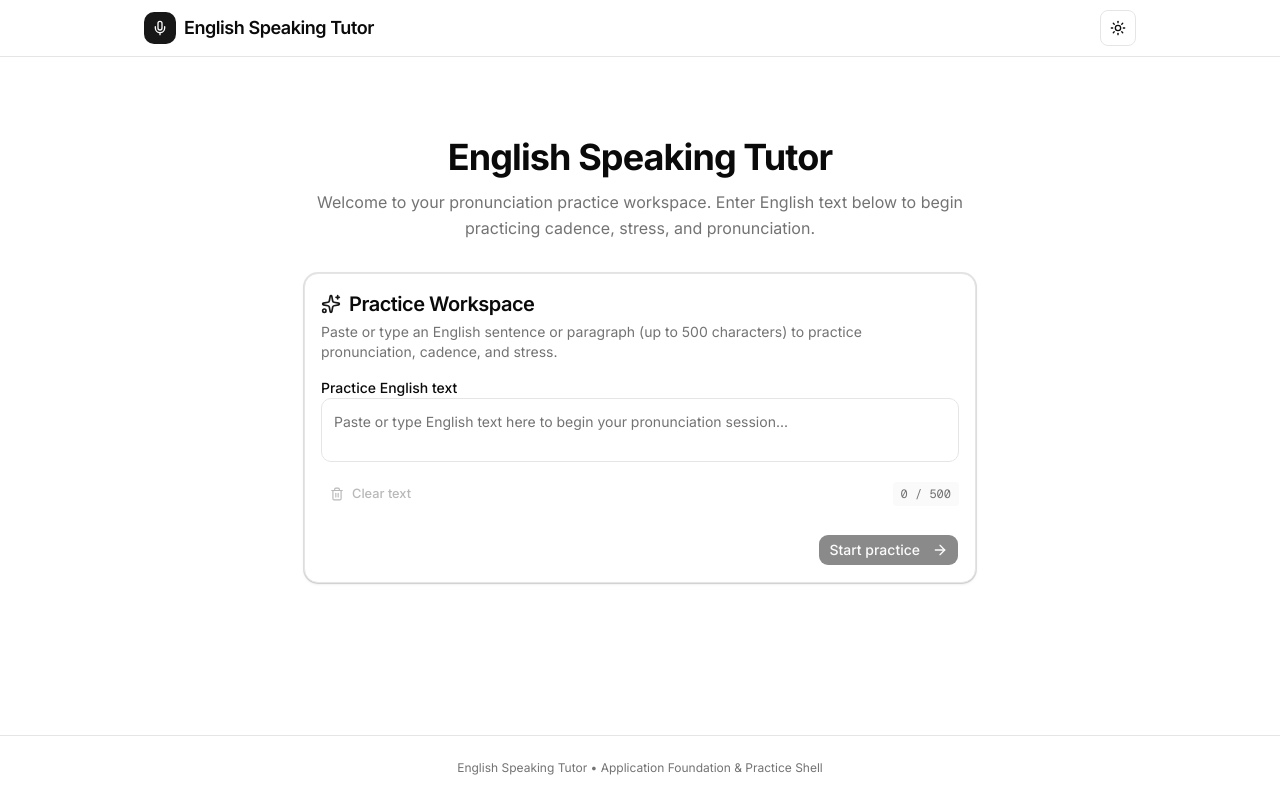
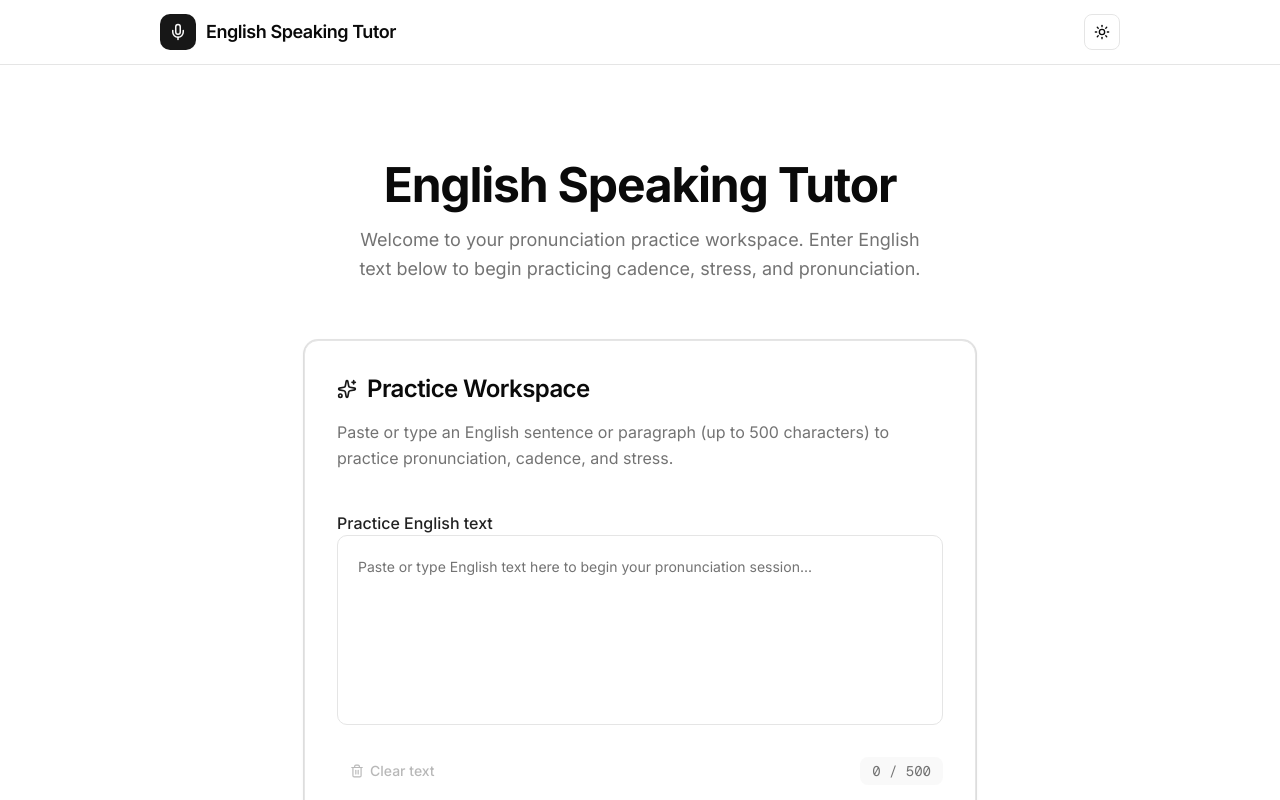
Before and after one commit to thanhqng1510/english-speaking-tutor, a Next.js app: page / in a window 1280 px wide. Shown: the top 800 px of the page. Built offline with nearby package versions, Linux system fonts and the light colour scheme.

Commit message:
style: relax layout spacing, card padding, and typography breathing room

```diff
--- a/src/app/layout.tsx
+++ b/src/app/layout.tsx
@@ -41,10 +41,10 @@ export default function RootLayout({
           disableTransitionOnChange
         >
           <header className="sticky top-0 z-50 w-full border-b bg-background/95 backdrop-blur supports-[backdrop-filter]:bg-background/60">
-            <div className="container mx-auto flex h-14 max-w-5xl items-center justify-between px-4">
-              <div className="flex items-center gap-2">
-                <div className="flex h-8 w-8 items-center justify-center rounded-lg bg-primary text-primary-foreground font-semibold">
-                  <Mic className="h-4 w-4" aria-hidden="true" />
+            <div className="container mx-auto flex h-16 max-w-5xl items-center justify-between px-6 sm:px-8">
+              <div className="flex items-center gap-2.5">
+                <div className="flex h-9 w-9 items-center justify-center rounded-lg bg-primary text-primary-foreground font-semibold">
+                  <Mic className="h-4.5 w-4.5" aria-hidden="true" />
                 </div>
                 <span className="font-semibold tracking-tight text-base sm:text-lg">
                   English Speaking Tutor
@@ -56,12 +56,12 @@ export default function RootLayout({
             </div>
           </header>
 
-          <main className="flex-1 container mx-auto max-w-5xl px-4 py-8">
+          <main className="flex-1 container mx-auto max-w-5xl px-6 sm:px-8 py-10 sm:py-16">
             {children}
           </main>
 
-          <footer className="border-t py-6 text-center text-xs text-muted-foreground">
-            <div className="container mx-auto max-w-5xl px-4">
+          <footer className="border-t py-8 sm:py-10 text-center text-xs text-muted-foreground">
+            <div className="container mx-auto max-w-5xl px-6 sm:px-8">
               English Speaking Tutor &bull; Application Foundation & Practice Shell
             </div>
           </footer>
--- a/src/app/page.tsx
+++ b/src/app/page.tsx
@@ -6,12 +6,12 @@ import { PracticeSessionProvider } from "@/features/practice/context/practice-se
 export default function Home() {
   return (
     <PracticeSessionProvider>
-      <div className="flex flex-col items-center gap-8 py-6 sm:py-12">
-        <div className="text-center max-w-2xl space-y-3">
-          <h1 className="text-3xl sm:text-4xl font-bold tracking-tight">
+      <div className="flex flex-col items-center gap-10 sm:gap-14 py-4 sm:py-8">
+        <div className="text-center max-w-2xl space-y-4">
+          <h1 className="text-3xl sm:text-5xl font-bold tracking-tight">
             English Speaking Tutor
           </h1>
-          <p className="text-muted-foreground text-sm sm:text-base leading-relaxed">
+          <p className="text-muted-foreground text-base sm:text-lg leading-relaxed max-w-xl mx-auto">
             Welcome to your pronunciation practice workspace. Enter English text below to begin practicing cadence, stress, and pronunciation.
           </p>
         </div>
--- a/src/features/practice/components/practice-workspace.tsx
+++ b/src/features/practice/components/practice-workspace.tsx
@@ -43,23 +43,25 @@ export function PracticeWorkspace({
   };
 
   return (
-    <Card className={`w-full max-w-2xl mx-auto shadow-sm border ${className}`}>
-      <CardHeader>
-        <div className="flex items-center gap-2">
+    <Card
+      className={`w-full max-w-2xl mx-auto shadow-sm border [--card-spacing:--spacing(6)] sm:[--card-spacing:--spacing(8)] ${className}`}
+    >
+      <CardHeader className="space-y-2.5">
+        <div className="flex items-center gap-2.5">
           <Sparkles className="h-5 w-5 text-primary" aria-hidden="true" />
-          <CardTitle className="text-xl font-semibold tracking-tight">
+          <CardTitle className="text-xl sm:text-2xl font-semibold tracking-tight">
             Practice Workspace
           </CardTitle>
         </div>
-        <CardDescription>
+        <CardDescription className="text-sm sm:text-base leading-relaxed text-muted-foreground">
           Paste or type an English sentence or paragraph (up to 500 characters) to practice pronunciation, cadence, and stress.
         </CardDescription>
       </CardHeader>
-      <CardContent className="space-y-4">
-        <div className="space-y-2">
+      <CardContent className="space-y-6 pt-2">
+        <div className="space-y-3">
           <label
             htmlFor={textareaId}
-            className="text-sm font-medium leading-none peer-disabled:cursor-not-allowed peer-disabled:opacity-70"
+            className="text-sm sm:text-base font-medium leading-normal text-foreground/90 peer-disabled:cursor-not-allowed peer-disabled:opacity-70"
           >
             Practice English text
           </label>
@@ -69,13 +71,13 @@ export function PracticeWorkspace({
             value={text}
             onChange={handleChange}
             maxLength={maxCharacters}
-            rows={5}
+            rows={6}
             placeholder="Paste or type English text here to begin your pronunciation session..."
-            className="resize-none font-normal text-base leading-relaxed p-3"
+            className="resize-none font-normal text-base sm:text-lg leading-relaxed p-4 sm:p-5 min-h-[170px] sm:min-h-[190px]"
           />
         </div>
 
-        <div className="flex items-center justify-between text-sm">
+        <div className="flex items-center justify-between text-sm pt-1">
           <div className="flex items-center gap-2">
             <Button
               type="button"
@@ -84,9 +86,9 @@ export function PracticeWorkspace({
               onClick={clear}
               disabled={characterCount === 0}
               aria-label="Clear text"
-              className="text-muted-foreground hover:text-foreground h-8 px-2"
+              className="text-muted-foreground hover:text-foreground h-9 px-3 gap-1.5 text-sm"
             >
-              <Trash2 className="h-3.5 w-3.5 mr-1" aria-hidden="true" />
+              <Trash2 className="h-4 w-4" aria-hidden="true" />
               Clear text
             </Button>
           </div>
@@ -95,28 +97,29 @@ export function PracticeWorkspace({
             id={counterId}
             data-testid="character-counter"
             aria-live="polite"
-            className={`font-mono text-xs px-2 py-1 rounded transition-colors ${
+            className={`font-mono text-xs sm:text-sm px-3 py-1 rounded-md transition-colors ${
               isAtLimit
                 ? "text-destructive font-semibold bg-destructive/10"
                 : isNearLimit
                 ? "text-amber-600 dark:text-amber-400 bg-amber-50 dark:bg-amber-950/30"
-                : "text-muted-foreground bg-muted/50"
+                : "text-muted-foreground bg-muted/60"
             }`}
           >
             {characterCount} / {maxCharacters}
           </div>
         </div>
 
-        <div className="pt-2 flex justify-end">
+        <div className="pt-4 flex justify-end">
           <Button
             type="button"
             onClick={handleStart}
             disabled={!isValid}
             aria-label="Start practice"
-            className="w-full sm:w-auto"
+            size="lg"
+            className="w-full sm:w-auto h-11 px-6 text-base font-medium"
           >
             Start practice
-            <ArrowRight className="h-4 w-4 ml-1.5" aria-hidden="true" />
+            <ArrowRight className="h-4 w-4 ml-2" aria-hidden="true" />
           </Button>
         </div>
       </CardContent>
```
